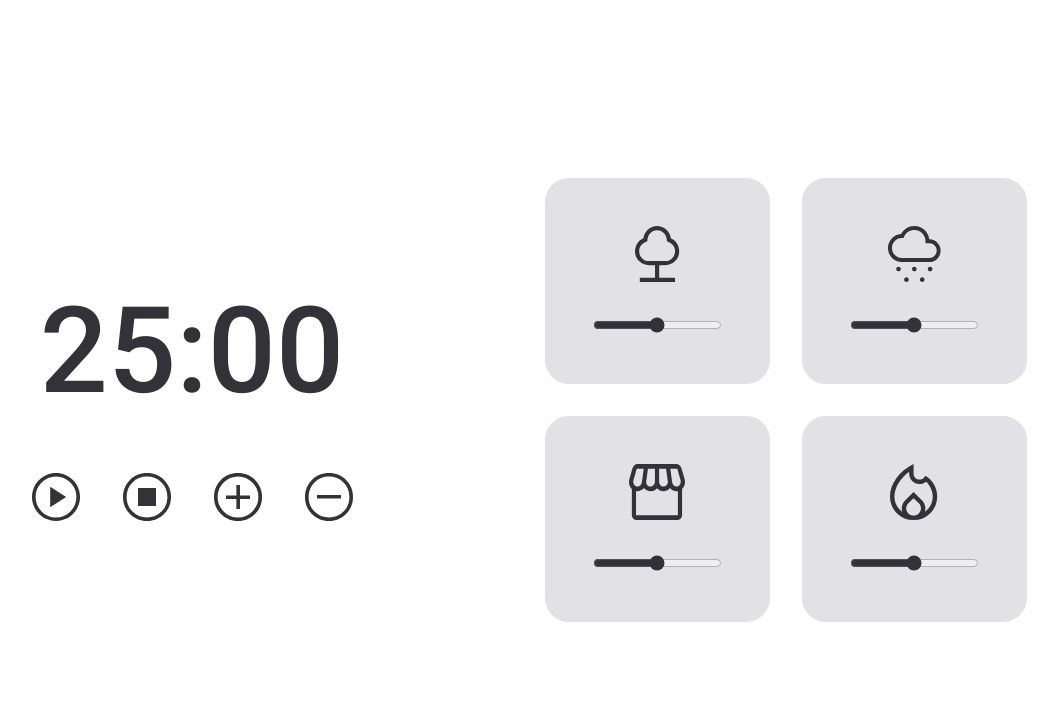
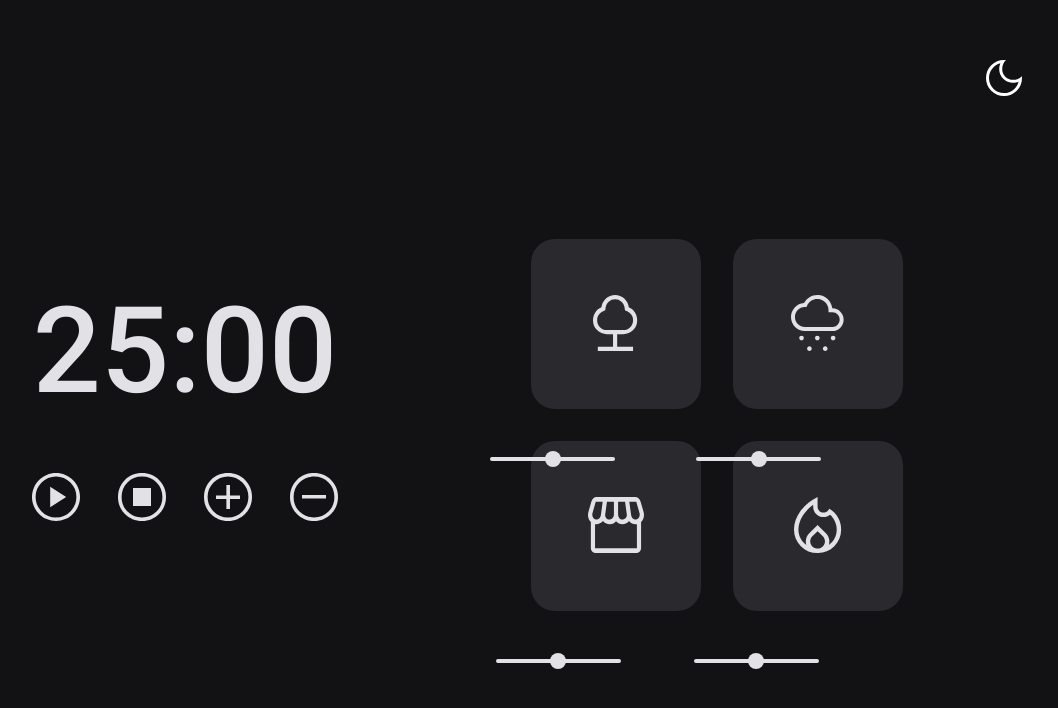
Before and after one commit to GabrielDiasz/focus-time-2, a plain HTML site: page index.html in a window 1280 px wide. Both pictures are taken after a click on the button 1198 px from the left and 83 px from the top of the page. Shown: the whole page, without its empty margins (198-1256 px from the left). Drawn offline with Linux system fonts and the light colour scheme.

Commit message:
update style.css

```diff
--- a/style.css
+++ b/style.css
@@ -21,6 +21,32 @@ main {
   display: flex;
   align-items: center;
   gap: 19.2rem;
+}
+
+body.dark-mode {
+  background: #121214;
+}
+
+body.dark-mode .text{
+  color:#E1E1E6;
+}
+
+body.dark-mode .buttons svg path,
+body.dark-mode .sounds button svg path {
+  fill: #E1E1E6;
+}
+
+body.dark-mode .sounds button{
+  background-color: #29292E;
+}
+
+body.dark-mode .sounds input,
+body.dark-mode .sounds input::-webkit-slider-thumb {
+  background-color: #E1E1E6;
+}
+
+body.dark-mode .sounds button.selected {
+  background-color: #0A3442;
 }
 
 .text {
@@ -56,18 +82,68 @@ button {
 }
 
 .card {
+  height: 17rem;
+  width: 17rem;
   background: #E1E1E6;
   padding: 4.8rem;
   border-radius: 2.4rem;
 }
 
 .sounds {
-  width: 30.8rem;
+  width: 32.2rem;
+  height: 32.2rem;
   display: grid;
   gap: 3.2rem;
   grid-template-areas:
   "A B"
   "C D";
+  grid-template-rows: 1fr 1fr;
+  grid-template-columns: 1fr 1fr;
+}
+
+input {
+  position: fixed;
+  z-index: 2;
+
+  appearance: none;
+  background: black;
+  outline: none;
+  opacity: 1;
+  height: 4px;
+  width: 125px;
+  border-radius: 5px;
+  transform: translateY(13rem) translateX(-14.8rem);
+}
+
+input::-webkit-slider-thumb {
+
+  appearance: none;
+  width: 16px;
+  height: 16px;
+  background: black;
+  cursor: pointer;
+  border-radius: 500px;
+}
+
+input.swap,
+input.swap::-webkit-slider-thumb {
+  background-color: white
+}
+
+#tree {
+  grid-area: A;
+}
+
+#rain {
+  grid-area: B;
+}
+
+#coffee-shop {
+  grid-area: C;
+}
+
+#fire {
+  grid-area: D;
 }
 
 .hide {
@@ -76,10 +152,6 @@ button {
 
 .selected{
   background: #02799D;
-}
-
-.selected-dark {
-  background-color: #0A3442;
 }
 
 .selected svg path{
```
